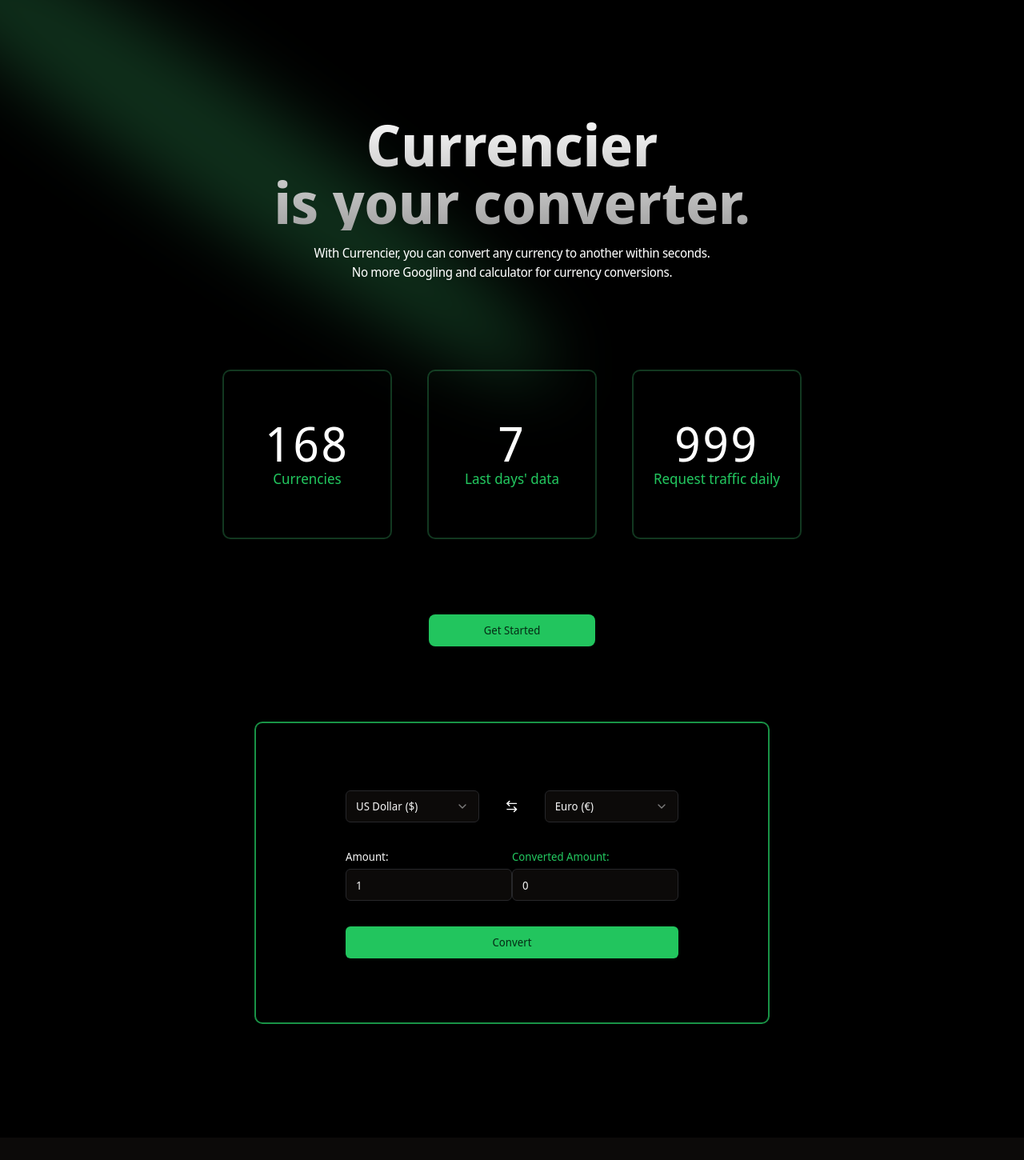
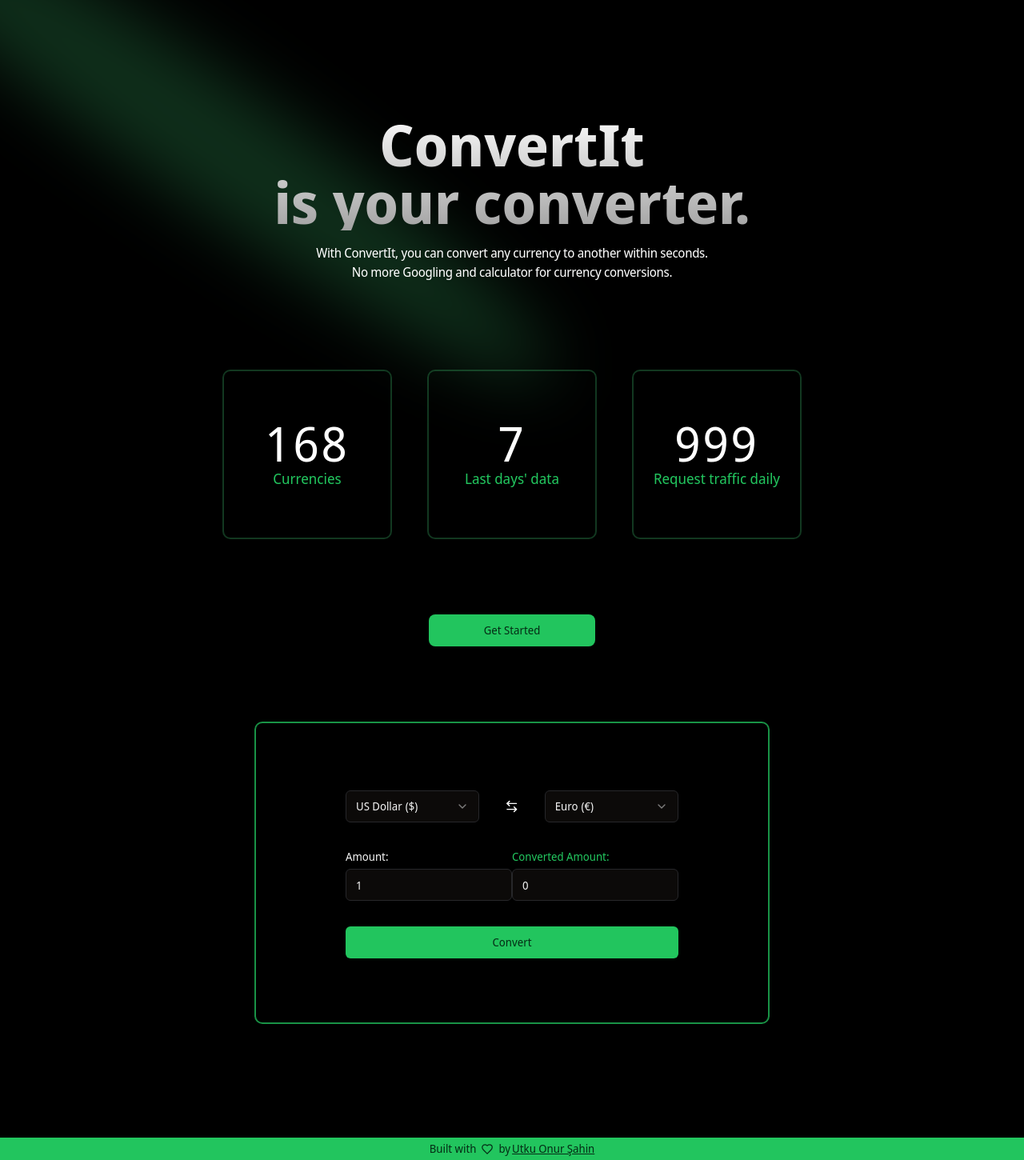
Before and after one commit to utkuonursahin/convert-it, a Next.js app: page / in a window 1280 px wide. Shown: the whole page at 80% size. Before the commit the page ends 1422 px from the top, so only its background shows below. Built offline with nearby package versions, Linux system fonts and the light colour scheme.

Commit message:
feat: add footer

```diff
--- a/src/app/layout.tsx
+++ b/src/app/layout.tsx
@@ -8,7 +8,7 @@ import {Toaster} from "@/components/ui/sonner";
 const notoSansDisplay = Noto_Sans_Display({ subsets: ["latin"] });
 
 export const metadata: Metadata = {
-  title: "Currencier",
+  title: "ConvertIt",
   description: "No more Googling for currency conversions.",
 };
 
--- a/src/app/page.tsx
+++ b/src/app/page.tsx
@@ -3,10 +3,11 @@ import WordFadeIn from "@/components/magicui/word-fade-in";
 import FeatureCard from "@/components/FeatureCard";
 import {Button} from "@/components/ui/button";
 import Converter from "@/components/Converter";
-import Graph from "@/components/Graph";
+import {Heart} from "lucide-react";
 
 export default function Home() {
   return (
+      <>
           <main
               className="flex flex-col gap-24 py-36 min-h-screen w-full md:items-center md:justify-center bg-black/[0.96] antialiased bg-grid-white/[0.02] relative overflow-hidden">
               <Spotlight
@@ -15,9 +16,11 @@ export default function Home() {
               />
               <div className=" p-4 max-w-7xl  mx-auto relative z-10  w-full pt-20 md:pt-0">
                   <h1 className="text-4xl md:text-7xl font-bold text-center bg-clip-text text-transparent bg-gradient-to-b from-neutral-50 to-neutral-400 bg-opacity-50">
-                  Currencier<br/> is your converter.
+                      ConvertIt<br/> is your converter.
                   </h1>
-              <WordFadeIn words="With Currencier, you can convert any currency to another within seconds. No more Googling and calculator for currency conversions." className="!text-base text-center font-normal max-w-lg mx-auto mt-4 text-neutral-50"/>
+                  <WordFadeIn
+                      words="With ConvertIt, you can convert any currency to another within seconds. No more Googling and calculator for currency conversions."
+                      className="!text-base text-center font-normal max-w-lg mx-auto mt-4 text-neutral-50"/>
               </div>
               <FeatureCard.Container>
                   <FeatureCard title={'Currencies'} count={168}/>
@@ -29,5 +32,12 @@ export default function Home() {
               </Button>
               <Converter/>
           </main>
+          <footer
+              className="w-full flex justify-center items-center p-1 bg-primary">
+              <p className="text-sm text-primary-foreground flex gap-0.5 items-center">
+                  Built with<Heart className="h-[1.5cap]"/>by<a className="underline" href="https://github.com/utkuonursahin">Utku Onur Şahin</a>
+              </p>
+          </footer>
+      </>
   );
 }
```
Lines whose indentation alone changed are shown as unchanged.
